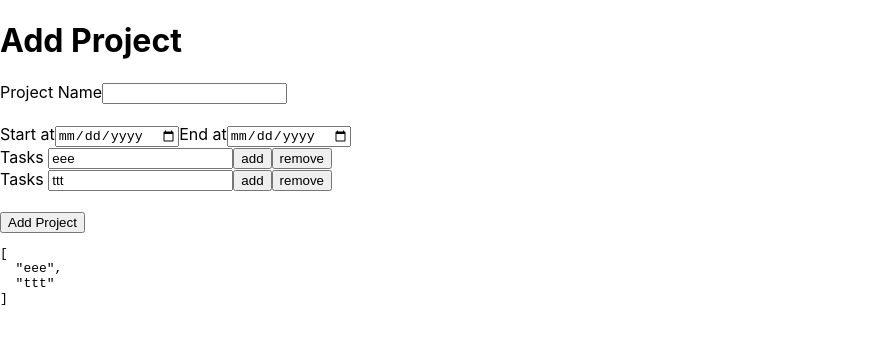
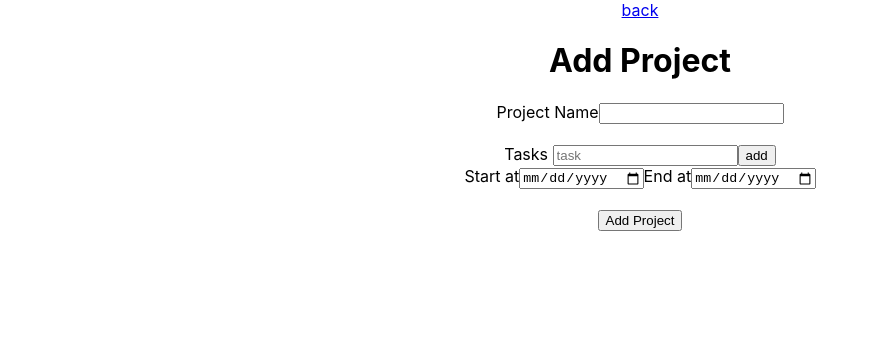
Before and after one commit to riham1002/Project-management-frontend, a React (Create React App) app: page /addProject in a window 1280 px wide. Shown: the top 344 px of the page, without its empty margins (0-879 px from the left). Built offline with nearby package versions, Linux system fonts and the light colour scheme.

Commit message:
add remove2

```diff
--- a/package.json
+++ b/package.json
@@ -8,6 +8,7 @@
     "@testing-library/user-event": "^13.5.0",
     "react": "^17.0.2",
     "react-dom": "^17.0.2",
+    "react-icons": "^4.3.1",
     "react-router-dom": "^6.2.1",
     "react-scripts": "5.0.0",
     "web-vitals": "^2.1.4"
@@ -17,9 +18,8 @@
     "build": "react-scripts build",
     "test": "react-scripts test",
     "eject": "react-scripts eject",
-    "serverStart":"node server.js"
+    "serverStart": "node server.js"
   },
-
   "eslintConfig": {
     "extends": [
       "react-app",
@@ -38,5 +38,4 @@
       "last 1 safari version"
     ]
   }
-
 }
--- a/src/App.css
+++ b/src/App.css
@@ -1,5 +1,6 @@
 .App {
   text-align: center;
+
 }
 
 .App-logo {
--- a/src/App.js
+++ b/src/App.js
@@ -4,18 +4,21 @@ import Login from "./pages/Login";
 import Home from "./pages/Home";
 import SignUp from "./pages/SignUp";
 import AddProject from "./pages/AddProject";
-import Project from "./pages/Project";
+// import Project from "./pages/Project";
 function App() {
   return (
     <BrowserRouter>
+      <div className="App">
         <Routes>
           <Route path="/" element={<Login />} />
           <Route path="/home" element={<Home />} />
           <Route path="/signup" element={<SignUp />} />
           <Route path="/m" element={<SignUp />} />
-        <Route path="/addproject" element={<AddProject />} />
-        <Route path="/project" element={<Project />} />
+          <Route path="/addProject" element={<AddProject />} />
+
+          {/* <Route path="/project" element={<Project />} /> */}
         </Routes>
+      </div>
     </BrowserRouter>
   );
 }
--- a/src/index.css
+++ b/src/index.css
@@ -1,4 +1,5 @@
 body {
+
   margin: 0;
   font-family: -apple-system, BlinkMacSystemFont, 'Segoe UI', 'Roboto', 'Oxygen',
     'Ubuntu', 'Cantarell', 'Fira Sans', 'Droid Sans', 'Helvetica Neue',
--- a/src/pages/AddProject.jsx
+++ b/src/pages/AddProject.jsx
@@ -1,51 +1,103 @@
 
 import React, { useState } from 'react';
 
+
 function AddProject() {
-    const [inputList, setInputList] = useState(["eee", "ttt"]);
-    const handleChange = e => {
-        const { task, value } = e.target;
-        setInputList({
-            ...inputList,
-            [task]: value
-        });
+    const [inputList, setInputList] = useState([""]);
+    const [projectData, setProjectData] = useState({
+        project_name: "",
+        start_at: "",
+        end_at: "",
+        tasks: inputList,
+    })
 
 
+    const handleChange = (e, index) => {
+        const value = e.target.value;
+        const list = [...inputList];
+        list[index] = value
+        setInputList(list);
     }
+    const handleAddInput = () => {
+        // setInputList([...inputList, ""])
+        const list = [...inputList]
+        list.push("");
+        setInputList(list);
+
+    }
+    const handleRemoveInput = index => {
+        const list = [...inputList]
+        list.splice(index, 1)
+        setInputList(list)
+
+    }
+
+    const projectHandler = (key, value) => {
+        setProjectData({ ...projectData, [key]: value,tasks:inputList })
+    }
+
+
+    const submitProject = (e) => {
+        fetch('http://localhost:4000/addproject', {
+            method: "post",
+            body: JSON.stringify(projectData),
+            headers: { 'content-type': 'application/json' },
+            credentials: "include"
+
+        })
+            .then(res => res.json()).then(data => {
+                if (data.adding === true) {
+                    alert("project added");
+                    window.location.href = "http://localhost:3000/home";
+                } else if ((data.adding === "exist")) {
+                    alert("project  already exists");
+                } else {
+                    alert("sth went wrong, project not added");
+                }
+            })
+
+    }
+
     return (
         <div>
-
+<a href="/home">back</a>
             <h1>
                 Add Project
             </h1>
             <div>
+
                 <label>Project Name</label>
-                <input type={"text"} /> <br></br><br></br>
-                <label>Start at</label>
-                <input type={"Date"} />
-                <label>End at</label>
-                <input type={"Date"} /><br></br>
+                <input type={"text"} onChange={(v) => projectHandler("project_name", v.target.value)} /> <br></br><br></br>
+
                 {inputList.map((item, i) => {
                     return (
                         <div key={i}>
-                            <label>Tasks</label> <input type={"text"} name="task" placeholder="task" value={item} onChange={handleChange} />
-                            <input type="button" value="add" />
-                            <input type="button" value="remove" />
+                            <label>Tasks</label> <input type={"text"} name="task" placeholder="task" onChange={e => handleChange(e, i)} />
+                            {inputList.length - 1 === i && <input type="button" value="add" onClick={handleAddInput} />}
+                            {inputList.length !== 1 && <input type="button" value="remove" onClick={() => handleRemoveInput(i)} />}
+
 
 
                         </div>
 
                     )
+
                 }
                 )}
+                <label>Start at</label>
+                <input type={"Date"} onChange={(v) => projectHandler("start_at", v.target.value)} />
+                <label>End at</label>
+                <input type={"Date"} onChange={(v) => projectHandler("end_at", v.target.value)} /><br></br>
 
                 <br></br>
-                <button  >Add Project </button>
+                <button onClick={submitProject} >Add Project </button>
+
             </div>
-            <pre>
-                {JSON.stringify(inputList, null, 2)}
-            </pre>
+
         </div>
     )
 }
+
+
+
 export default AddProject;
--- a/src/pages/Home.jsx
+++ b/src/pages/Home.jsx
@@ -1,5 +1,7 @@
-function Home(props){
-    return(
+import Project from "./Project";
+
+function Home(props) {
+    return (
         <div>
             <nav className="buttons">
                 {/* <a id="home" className="homeButton" href="/">Home</a> */}
@@ -10,12 +12,14 @@ function Home(props){
                 Project Management
             </h1>
             <nav className="statusButtons">
-      <a id="allprojects" className="allprojectsButton" href="/">all projects</a>
+                <a id="allprojects" className="allprojectsButton" href="/home">all projects</a>
 
-      <a id="waiting" className="waitingButton" href="/">waiting</a>
+                <a id="waiting" className="waitingButton" href="/home">waiting</a>
                 <a id="inprogress" className="inprogressButton" href="/">in progress</a>
                 <a id="completed" className="completedButton" href="/">completed</a>
             </nav>
+<a  href="/addProject">Add Project</a>
+            <Project></Project>
         </div>
     )
 }
--- a/src/pages/Project.jsx
+++ b/src/pages/Project.jsx
@@ -1,8 +1,34 @@
 
 import React, { useEffect, useState } from 'react';
+import { FaTimes } from "react-icons/fa";
 function Project() {
     const [projectData, setProjectData] = useState([])
     const prijectsArr = projectData.filter((v, i, a) => a.findIndex(t => (t.id === v.id)) === i);
+    // const removeItem = (name) => {
+    //     setProjectData(
+    //         projectData.filter((element) => {
+    //             return element.project_name !== name;
+    //         })
+    //     );
+    // };
+    const deleteTableRows = (index)=>{
+        const rows = [...prijectsArr];
+        rows.splice(index, 1);
+        setProjectData(rows);
+        fetch('http://localhost:4000/project', {
+            method: "post",
+            body: JSON.stringify(projectData),
+            headers: { 'content-type': 'application/json' },
+            credentials: "include"
+
+        })
+        .then(res => res.json()).then(data => {
+            if (data.delete === true) {
+                alert("project deleted");
+                window.location.href = "http://localhost:3000/home";
+            } })
+   }
+
 
     useEffect(() => {
         fetch('http://localhost:4000/projectsInfo')
@@ -12,21 +38,17 @@ function Project() {
 
     }, [])
 
-    console.log(projectData)
+
     return (
         <div>
-            {/* {projectData.map((project) => {
-                return <li key={project.project_name}>
-                    <h3> {project.project_name}</h3>
 
-                    <div> {project.start_at}</div>
-                    <div> {project.end_at}</div>
-                    <div> {project.task_name}</div>
-
-                </li>
-            })} */}
             {prijectsArr.map(project => {
-                return <li key={project.project_name}>
+                return (
+                    <div>
+                         <FaTimes
+                style={{ color: "red", cursor: "pointer" }}
+                onClick={() => deleteTableRows(project.name)}
+              />
                         <h3> {project.project_name}</h3>
 
                         <div>Start at: {project.start_at}</div>
@@ -38,7 +60,8 @@ function Project() {
 
                         </div>
                         <div> <button>Done</button></div>
-                </li>
+
+                    </div>)
             })}
 
         </div>
--- a/src/pages/SignUp.jsx
+++ b/src/pages/SignUp.jsx
@@ -23,7 +23,7 @@ setSignupData({...signupData, [key]:value})
          }
     return(
         <div>
-
+          <a href="/">back</a>
             <h1>
                Please Sign Up
             </h1>
```
Also changed, not shown: src/pages/Signup.jsx (deleted, +0 -19 lines), 1 other file (tests, documents, lock files or other folders). Lines whose indentation alone changed are shown as unchanged.
